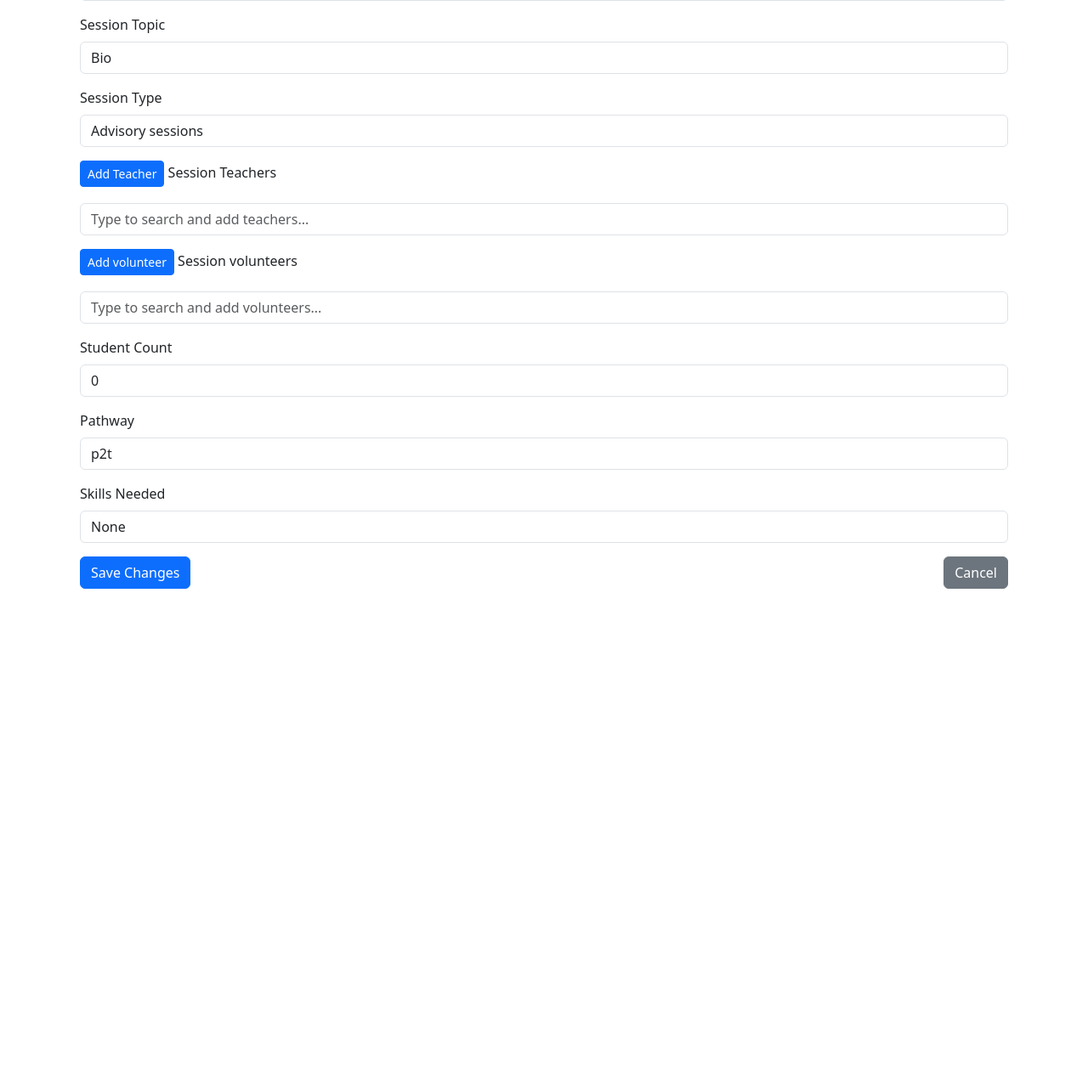
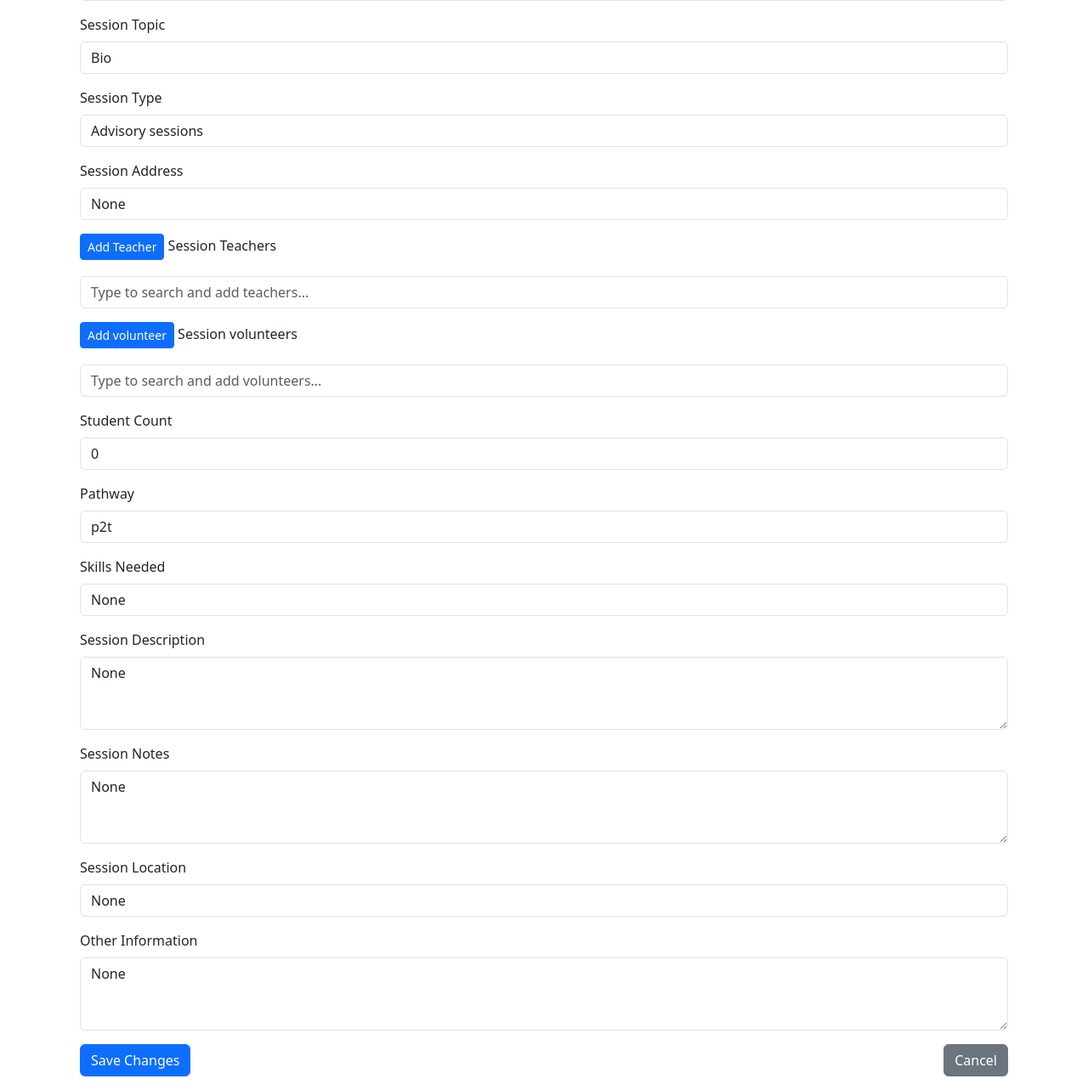
Before and after one commit to admiralorbiter/prepkc-polaris, a Flask app: page /edit-session/1 in a window 1280 px wide. Shown: the part 707-1990 px from the top of the page at 85% size. Before the commit the page ends 1400 px from the top, so only its background shows below. Run offline with Flask 3, Linux system fonts and the light colour scheme; some libraries are stand-ins or nearby versions.

Commit message:
added new fileds to session

```diff
--- a/app/models.py
+++ b/app/models.py
@@ -105,6 +105,7 @@ class Session(Base):
     address =db.Column(String, nullable=True)
     other_info =db.Column(String, nullable=True)
     notes =db.Column(String, nullable=True)
+    description =db.Column(String, nullable=True)
 
     teachers = relationship('Teacher', secondary='session_teachers_association', back_populates='sessions', overlaps="historical_affiliation,sessions")
     schools = relationship('School', secondary='session_schools', back_populates='sessions')
--- a/app/routes/views.py
+++ b/app/routes/views.py
@@ -273,6 +273,7 @@ def add_session():
     session_type = request.form.get('sessionType')
     session_topic = request.form.get('sessionTopic')
     volunteers_needed = request.form.get('volunteersNeeded')
+    address = request.form.get('sessionAddress')
 
     # Convert date and time strings to datetime objects
     session_date = datetime.strptime(session_date_str, '%Y-%m-%d').date()
@@ -291,6 +292,7 @@ def add_session():
         volunteers_needed=volunteers_needed,
         manual_student_count=0,  # Set default student count
         skills_needed=None,  # Assuming skills_needed can be nullable
+        address=address  # Assuming address can be nullable
     )
 
     # Optionally add teachers to the session's teachers list
@@ -329,6 +331,11 @@ def edit_session(session_id):
         session.skills_needed = request.form.get('skillsNeeded')
         session.topic = request.form.get('sessionTopic')
         session.volunteers_needed = request.form.get('volunteersNeeded')
+        session.address = request.form.get('sessionAddress')
+        session.description = request.form.get('sessionDescription')
+        session.notes = request.form.get('sessionNotes')
+        session.location = request.form.get('sessionLocation')
+        session.other_info = request.form.get('sessionOtherInfo')
         db.session.commit()
 
         return redirect(url_for('sessions'))
--- a/app/templates/sessions/partials/session_form_fields.html
+++ b/app/templates/sessions/partials/session_form_fields.html
@@ -40,6 +40,10 @@
     </select>
 </div>
 <div class="mb-3">
+    <label for="sessionAddress" class="form-label">Session Address</label>
+    <input type="text" class="form-control" id="sessionAddress" name="sessionAddress" value="{{ session.address if session else '' }}">
+</div>
+<div class="mb-3">
     <button hx-get="/add-teacher" hx-target="#addTeacherModal .modal-content" data-bs-toggle="modal" data-bs-target="#addTeacherModal" hx-trigger="click" class="btn btn-sm btn-primary">Add Teacher</button>
     <div id="addTeacherModal" class="modal fade" tabindex="-1">
         <div class="modal-dialog modal-lg modal-dialog-centered">
--- a/app/templates/sessions/partials/session_form_fields_adv.html
+++ b/app/templates/sessions/partials/session_form_fields_adv.html
@@ -15,3 +15,19 @@
     <label for="skillsNeeded" class="form-label">Skills Needed</label>
     <input type="text" class="form-control" id="skillsNeeded" name="skillsNeeded" value="{{ session.skills_needed if session else '' }}">
 </div>
+<div class="mb-3">
+    <label for="sessionDescription" class="form-label">Session Description</label>
+    <textarea class="form-control" id="sessionDescription" name="sessionDescription" rows="3">{{ session.description if session else '' }}</textarea>
+</div>
+<div class="mb-3">
+    <label for="sessionNotes" class="form-label">Session Notes</label>
+    <textarea class="form-control" id="sessionNotes" name="sessionNotes" rows="3">{{ session.notes if session else '' }}</textarea>
+</div>
+<div class="mb-3">
+   <label for="sessionLocation" class="form-label">Session Location</label>
+    <input type="text" class="form-control" id="sessionLocation" name="sessionLocation" value="{{ session.location if session else '' }}">
+</div>
+<div class="mb-3">
+    <label for="sessionOtherInfo" class="form-label">Other Information</label>
+    <textarea class="form-control" id="sessionOtherInfo" name="sessionOtherInfo" rows="3">{{ session.other_info if session else '' }}</textarea>
+</div>
```
Also changed, not shown: migrations/versions/92ac626e6128_added_description.py (added, +32 -0 lines), app/polaris.db.
